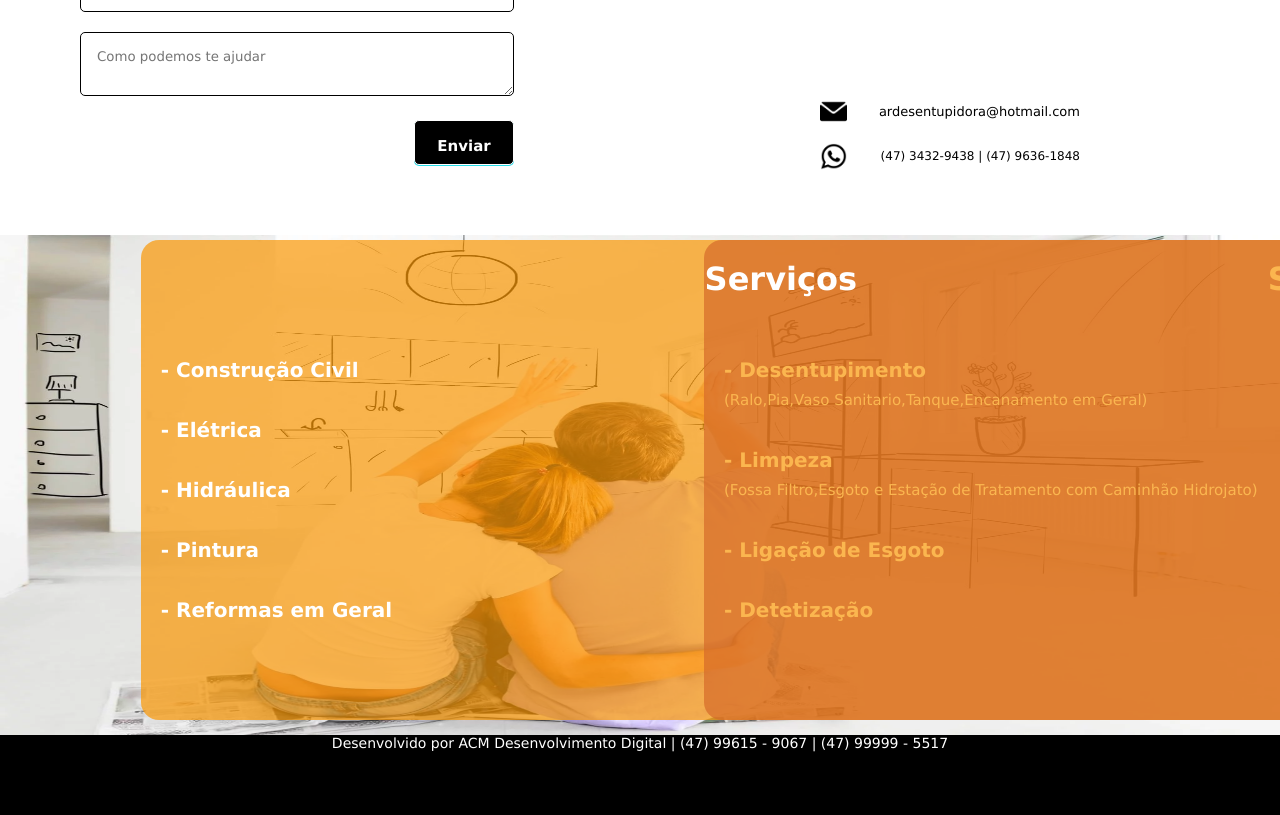
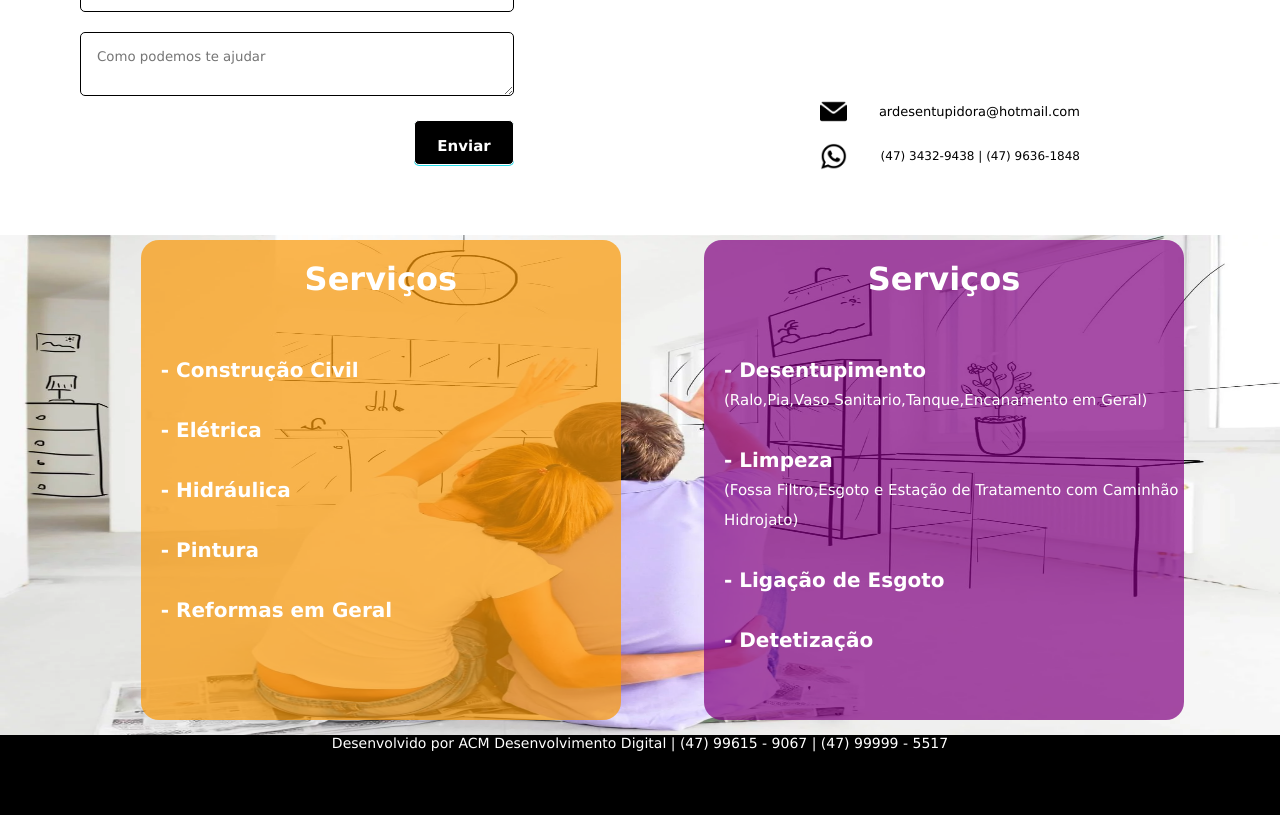
Before and after one commit to EduardoZFerreira/AR-Desentupidora, a PHP site: page / in a window 1280 px wide. Shown: the part 1017-1832 px from the top of the page. Run offline with PHP 8.4, Linux system fonts and the light colour scheme; style sheets or scripts are compiled from the project's sources; grey boxes are pictures that could not be loaded.

Commit message:
Corerções na interface desktop

```diff
--- a/index.php
+++ b/index.php
@@ -4,11 +4,11 @@
         <link rel="shortcut icon" type="image/png" href="resources/img/favicon.png"/>
         <title> AR DESENTUPIDORA </title>
         <link rel="stylesheet" type="text/css" href="resources/css/desktop/main.css" />
-        <link rel="stylesheet" type="text/css" href="resources/css/mobile/main.css" />
+
         <link rel="stylesheet" type="text/css" href="resources/css/desktop/slider.css" />
 		<link rel="stylesheet" href="https://use.fontawesome.com/releases/v5.7.0/css/all.css"
 		integrity="sha384-lZN37f5QGtY3VHgisS14W3ExzMWZxybE1SJSEsQp9S+oqd12jhcu+A56Ebc1zFSJ" crossorigin="anonymous">
-
+		<link rel="stylesheet" type="text/css" href="resources/css/mobile/main.css" />
     </head>
     <body>
         <div class="container">
--- a/resources/css/desktop/slider.css
+++ b/resources/css/desktop/slider.css
@@ -21,11 +21,11 @@
       z-index: 999;
 }
 .desc4{
-    position: absolute; width: 480px; height: 480px !important; background: rgba(128,0,128,0.7);left:55%;top:5px;border-radius: 18px;
+    position: absolute; width: 480px !important; height: 480px !important; background: rgba(128,0,128,0.7);left:55%;top:5px;border-radius: 18px;
       z-index: 9;color:white;
 }
 .desc5{
-    position: absolute; width: 480px; height: 480px !important; background: rgba(249,151,5,0.7);left:11%;top:5px;border-radius: 18px;
+    position: absolute; width: 480px !important; height: 480px !important; background: rgba(249,151,5,0.7);left:11%;top:5px;border-radius: 18px;
       z-index: 9;color:white;
 }
 
```
